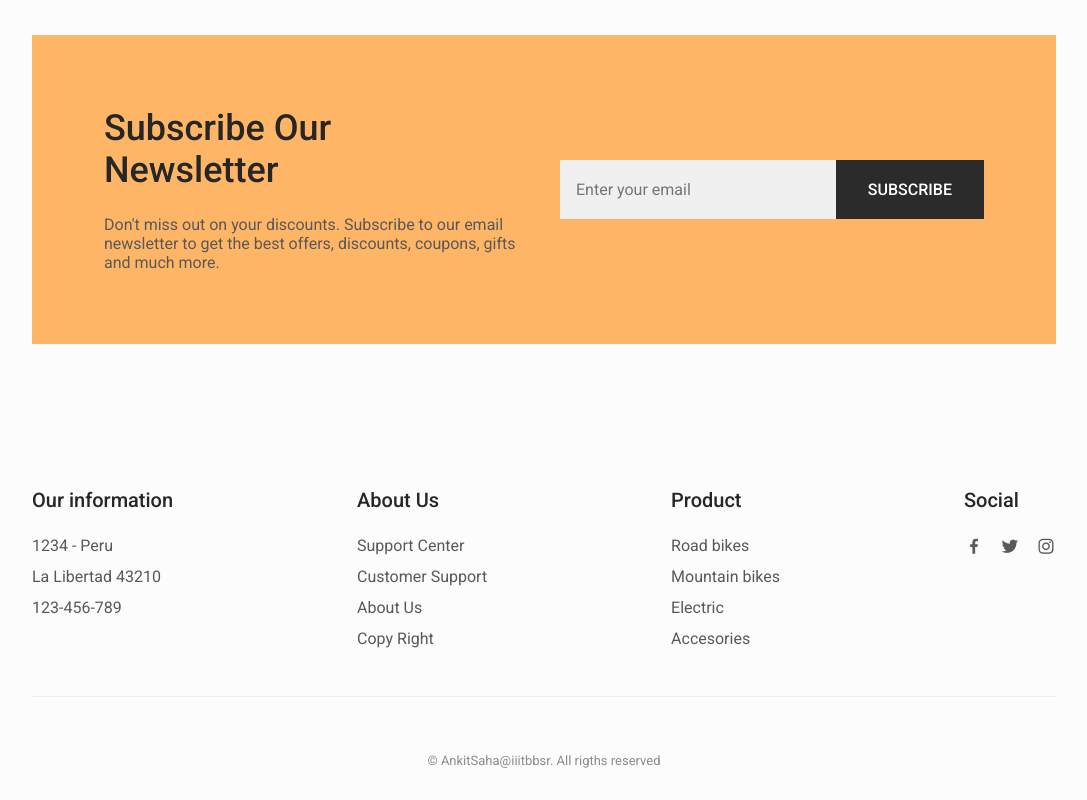
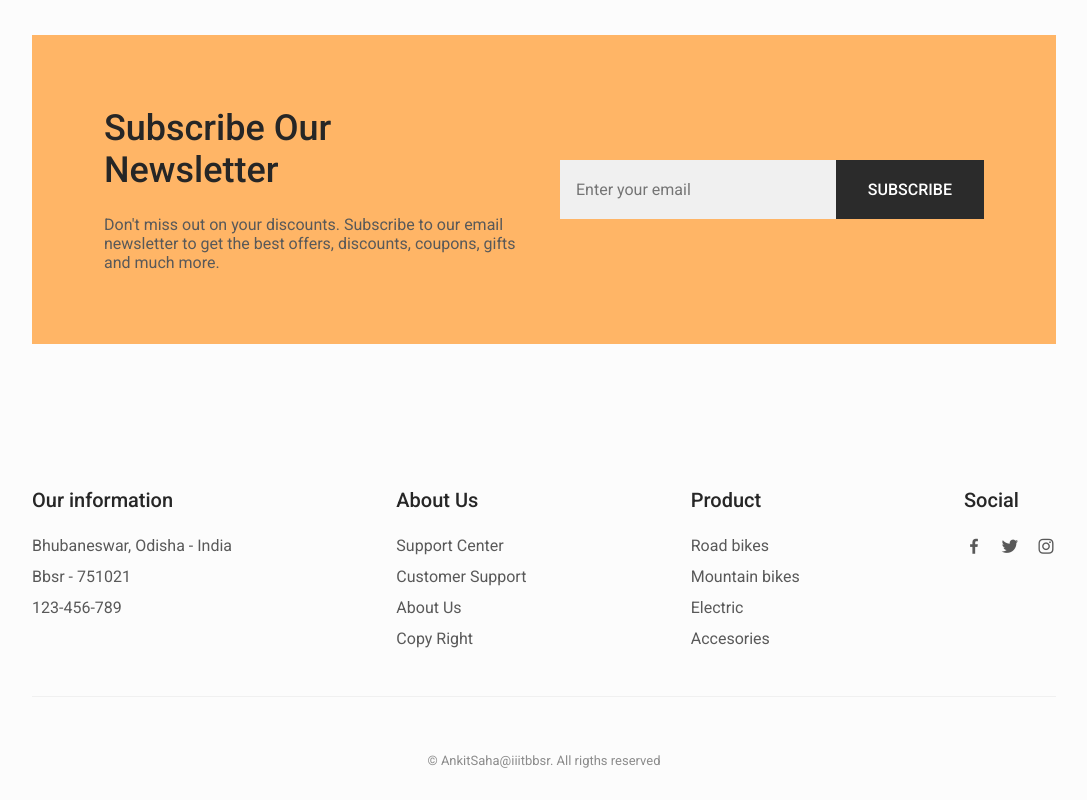
Before and after one commit to Ankit-saha-iiitbbsr/watches-e-commerce-website, a plain HTML site: page index.html in a window 1280 px wide. Shown: the part 4282-5082 px from the top of the page, without its empty margins (96-1183 px from the left). Drawn offline with nearby package versions, Linux system fonts and the light colour scheme.

Commit message:
Update index.html

```diff
--- a/index.html
+++ b/index.html
@@ -514,8 +514,8 @@
                     <h3 class="footer__title">Our information</h3>
 
                     <ul class="footer__list">
-                        <li>1234 - Peru</li>
-                        <li>La Libertad 43210</li>
+                        <li>Bhubaneswar, Odisha - India</li>
+                        <li>Bbsr - 751021</li>
                         <li>123-456-789</li>
                     </ul>
                 </div>
```
